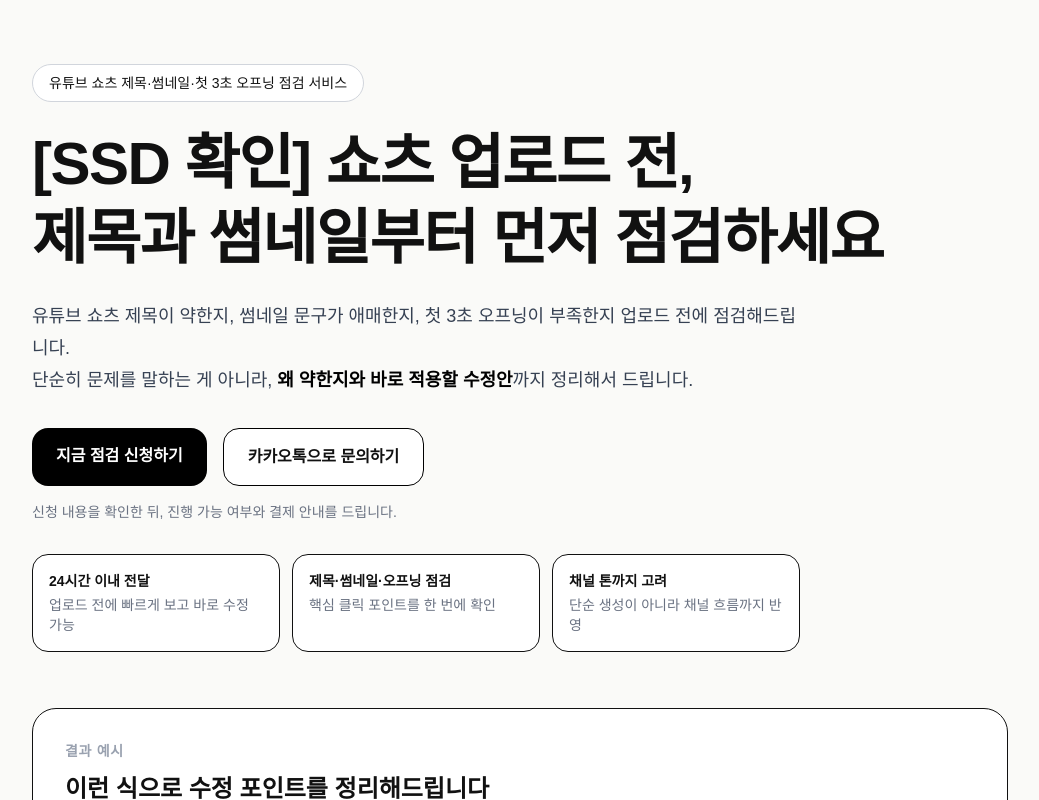
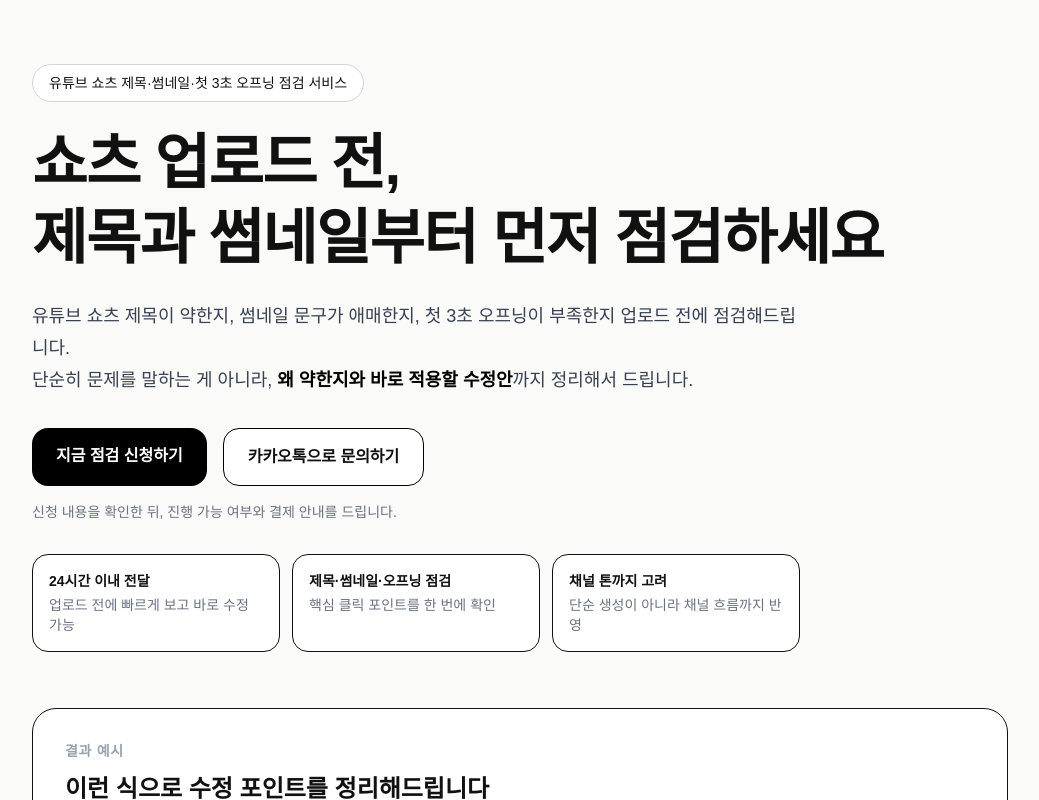
Before and after one commit to sss564478123-lang/shorts-clinic, a Next.js app: page / in a window 1280 px wide. Shown: the top 800 px of the page, without its empty margins (120-1159 px from the left). Built offline with nearby package versions, Linux system fonts and the light colour scheme.

Commit message:
remove ssd test text

```diff
--- a/app/page.tsx
+++ b/app/page.tsx
@@ -13,7 +13,7 @@ export default function Home() {
         </p>
 
         <h1 className="mt-6 text-4xl md:text-6xl font-black leading-tight tracking-tight">
-          [SSD 확인] 쇼츠 업로드 전,
+          쇼츠 업로드 전,
           <br />
           제목과 썸네일부터 먼저 점검하세요
         </h1>
```
